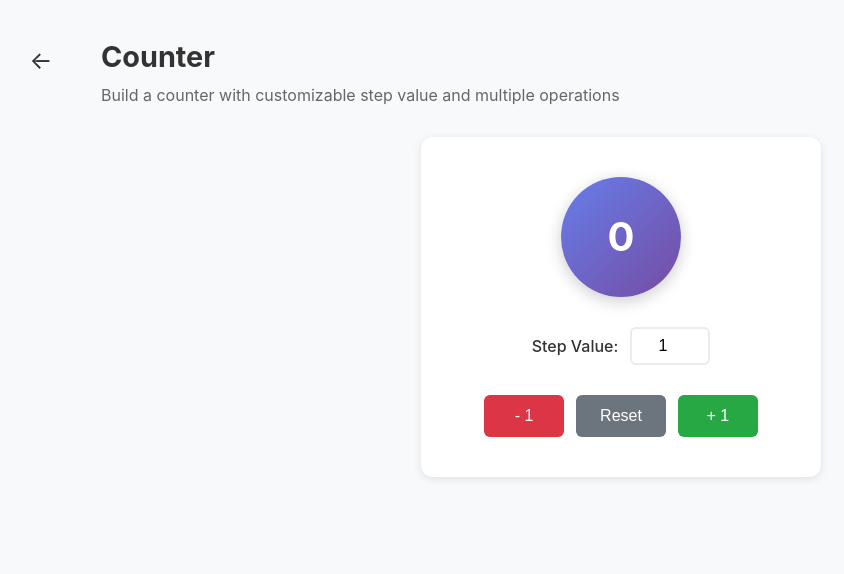
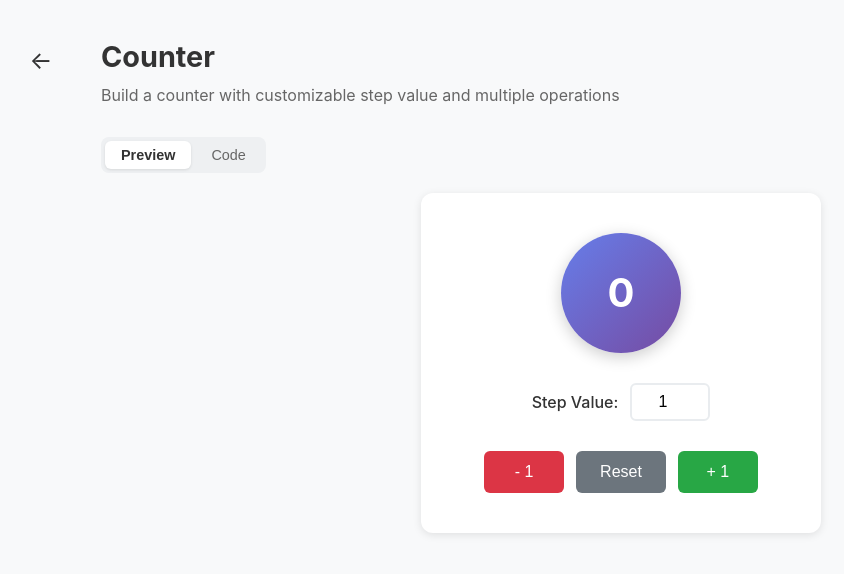
Before and after one commit to shubhmjain30/react-machine-coding, a React (Vite) app: page /counter-app in a window 1280 px wide. Shown: the top 574 px of the page, without its empty margins (19-863 px from the left). Built offline with nearby package versions, Linux system fonts and the light colour scheme.

Commit message:
Add CodeViewer component and integrate with ProblemWrapper for file viewing

```diff
--- a/package.json
+++ b/package.json
@@ -10,6 +10,7 @@
     "preview": "vite preview"
   },
   "dependencies": {
+    "prism-react-renderer": "^2.4.1",
     "react": "^19.1.1",
     "react-dom": "^19.1.1",
     "react-router-dom": "^7.8.2"
--- a/src/App.jsx
+++ b/src/App.jsx
@@ -1,4 +1,5 @@
 import { Route, BrowserRouter as Router, Routes } from "react-router-dom";
+import { getProblemFiles } from "./components/codeFiles";
 import { problems } from "./components/problemsConfig";
 import ProblemsIndex from "./components/ProblemsList";
 import ProblemWrapper from "./components/ProblemWrapper";
@@ -21,6 +22,7 @@ function App() {
 										<ProblemWrapper
 											title={problem.title}
 											description={problem.description}
+											files={getProblemFiles(problem.dir)}
 										>
 											<Component />
 										</ProblemWrapper>
--- /dev/null
+++ b/src/components/CodeViewer.jsx
@@ -0,0 +1,54 @@
+import { useState } from "react";
+import { Highlight, themes } from "prism-react-renderer";
+import "./code-viewer.css";
+
+const CodeViewer = ({ files }) => {
+	const [activeIndex, setActiveIndex] = useState(0);
+
+	if (!files || files.length === 0) {
+		return <p className="code-viewer-empty">No source files found.</p>;
+	}
+
+	const activeFile = files[activeIndex];
+
+	return (
+		<div className="code-viewer">
+			{files.length > 1 && (
+				<div className="code-viewer-file-tabs">
+					{files.map((file, index) => (
+						<button
+							key={file.name}
+							type="button"
+							className={`code-viewer-file-tab ${
+								index === activeIndex ? "active" : ""
+							}`}
+							onClick={() => setActiveIndex(index)}
+						>
+							{file.name}
+						</button>
+					))}
+				</div>
+			)}
+			<Highlight
+				theme={themes.github}
+				code={activeFile.code.trim()}
+				language={activeFile.language}
+			>
+				{({ className, style, tokens, getLineProps, getTokenProps }) => (
+					<pre className={`code-viewer-pre ${className}`} style={style}>
+						{tokens.map((line, i) => (
+							<div key={i} {...getLineProps({ line })}>
+								<span className="code-viewer-line-number">{i + 1}</span>
+								{line.map((token, key) => (
+									<span key={key} {...getTokenProps({ token })} />
+								))}
+							</div>
+						))}
+					</pre>
+				)}
+			</Highlight>
+		</div>
+	);
+};
+
+export default CodeViewer;
--- a/src/components/ProblemWrapper.jsx
+++ b/src/components/ProblemWrapper.jsx
@@ -1,7 +1,11 @@
+import { useState } from "react";
 import { Link } from "react-router-dom";
+import CodeViewer from "./CodeViewer";
 import "./problem-wrapper.css";
 
-const ProblemWrapper = ({ title, description, children }) => {
+const ProblemWrapper = ({ title, description, files, children }) => {
+	const [view, setView] = useState("preview");
+
 	return (
 		<div className="problem-wrapper">
 			<div className="problem-header-section">
@@ -12,7 +16,29 @@ const ProblemWrapper = ({ title, description, children }) => {
 			<div className="problem-main-content">
 				<h1 className="problem-title">{title}</h1>
 				<p className="problem-description">{description}</p>
-				<div className="problem-content">{children}</div>
+				<div className="problem-view-toggle">
+					<button
+						type="button"
+						className={`problem-view-toggle-button ${
+							view === "preview" ? "active" : ""
+						}`}
+						onClick={() => setView("preview")}
+					>
+						Preview
+					</button>
+					<button
+						type="button"
+						className={`problem-view-toggle-button ${
+							view === "code" ? "active" : ""
+						}`}
+						onClick={() => setView("code")}
+					>
+						Code
+					</button>
+				</div>
+				<div className="problem-content">
+					{view === "preview" ? children : <CodeViewer files={files} />}
+				</div>
 			</div>
 		</div>
 	);
--- /dev/null
+++ b/src/components/code-viewer.css
@@ -0,0 +1,62 @@
+.code-viewer {
+	border: 1px solid #e1e4e8;
+	border-radius: 8px;
+	overflow: hidden;
+	background-color: #fff;
+}
+
+.code-viewer-file-tabs {
+	display: flex;
+	gap: 4px;
+	padding: 8px;
+	background-color: #f6f8fa;
+	border-bottom: 1px solid #e1e4e8;
+	overflow-x: auto;
+}
+
+.code-viewer-file-tab {
+	border: none;
+	background: none;
+	padding: 6px 12px;
+	border-radius: 6px;
+	font-size: 0.85rem;
+	font-family: "SFMono-Regular", Consolas, "Liberation Mono", Menlo, monospace;
+	color: #666;
+	cursor: pointer;
+	white-space: nowrap;
+	transition: background-color 0.15s, color 0.15s;
+}
+
+.code-viewer-file-tab:hover {
+	background-color: #eaecef;
+}
+
+.code-viewer-file-tab.active {
+	background-color: #fff;
+	color: #333;
+	font-weight: 600;
+	box-shadow: inset 0 0 0 1px #e1e4e8;
+}
+
+.code-viewer-pre {
+	margin: 0;
+	padding: 16px;
+	overflow-x: auto;
+	font-size: 0.85rem;
+	line-height: 1.6;
+}
+
+.code-viewer-line-number {
+	display: inline-block;
+	width: 32px;
+	margin-right: 16px;
+	text-align: right;
+	color: #b3b9c2;
+	user-select: none;
+}
+
+.code-viewer-empty {
+	padding: 24px;
+	color: #666;
+	text-align: center;
+}
--- /dev/null
+++ b/src/components/codeFiles.js
@@ -0,0 +1,44 @@
+const rawModules = import.meta.glob("./*/*.{jsx,tsx,ts,css}", {
+	eager: true,
+	query: "?raw",
+	import: "default",
+});
+
+const LANGUAGE_BY_EXT = {
+	jsx: "jsx",
+	tsx: "tsx",
+	ts: "tsx",
+	css: "css",
+};
+
+const toPascalCase = (dir) =>
+	dir
+		.split("-")
+		.map((part) => part.charAt(0).toUpperCase() + part.slice(1))
+		.join("");
+
+const filesByDir = {};
+
+for (const [path, code] of Object.entries(rawModules)) {
+	// path looks like "./grid-lights/GridLights.tsx"
+	const [, dir, name] = path.match(/^\.\/([^/]+)\/([^/]+)$/);
+	const ext = name.split(".").pop();
+
+	if (!filesByDir[dir]) filesByDir[dir] = [];
+	filesByDir[dir].push({ name, code, language: LANGUAGE_BY_EXT[ext] ?? "jsx" });
+}
+
+for (const [dir, files] of Object.entries(filesByDir)) {
+	const mainName = toPascalCase(dir);
+	files.sort((a, b) => {
+		const rank = (file) => {
+			if (file.language === "css") return 2;
+			if (file.name.startsWith(mainName)) return 0;
+			return 1;
+		};
+		const rankDiff = rank(a) - rank(b);
+		return rankDiff !== 0 ? rankDiff : a.name.localeCompare(b.name);
+	});
+}
+
+export const getProblemFiles = (dir) => filesByDir[dir] ?? [];
--- a/src/components/problem-wrapper.css
+++ b/src/components/problem-wrapper.css
@@ -62,3 +62,34 @@
 .problem-content .problem-container p:first-of-type {
 	display: none; /* Hide duplicate descriptions */
 }
+
+.problem-view-toggle {
+	display: inline-flex;
+	gap: 4px;
+	padding: 4px;
+	margin-bottom: 20px;
+	background-color: #eef0f2;
+	border-radius: 8px;
+}
+
+.problem-view-toggle-button {
+	border: none;
+	background: none;
+	padding: 6px 16px;
+	border-radius: 6px;
+	font-size: 0.9rem;
+	color: #666;
+	cursor: pointer;
+	transition: background-color 0.15s, color 0.15s;
+}
+
+.problem-view-toggle-button:hover {
+	color: #333;
+}
+
+.problem-view-toggle-button.active {
+	background-color: #fff;
+	color: #333;
+	font-weight: 600;
+	box-shadow: 0 1px 3px rgba(0, 0, 0, 0.1);
+}
--- a/src/components/problemsConfig.ts
+++ b/src/components/problemsConfig.ts
@@ -1,13 +1,14 @@
 import CounterApp from "./counter-app/CounterApp";
 import FolderStructure from "./folder-structure/FolderStructure";
+import GridLights from "./grid-lights/GridLights";
 import ProgressBar from "./progress-bar/ProgressBar";
 import TicTacToe from "./tic-tac-toe/TicTacToe";
-import GridLights from "./grid-lights/GridLights";
 import TrafficSignal from "./traffic-signal/TrafficSignal";
 import UsersList from "./users-list/UsersList";
 
 type Problem = {
 	id: string;
+	dir: string;
 	title: string;
 	description: string;
 	difficulty: "Easy" | "Medium" | "Hard";
@@ -18,6 +19,7 @@ type Problem = {
 export const problems: Problem[] = [
 	{
 		id: "counter-app",
+		dir: "counter-app",
 		title: "Counter",
 		description:
 			"Build a counter with customizable step value and multiple operations",
@@ -27,6 +29,7 @@ export const problems: Problem[] = [
 	},
 	{
 		id: "users",
+		dir: "users-list",
 		title: "Users",
 		description:
 			"Fetch and display users from an API with loading states and error handling",
@@ -40,7 +43,8 @@ export const problems: Problem[] = [
 		component: UsersList,
 	},
 	{
-		id: "signal",
+		id: "traffic-signal",
+		dir: "traffic-signal",
 		title: "Traffic Signal",
 		description:
 			"Create a traffic signal component with red, yellow, and green lights that change automatically based on a timer",
@@ -50,6 +54,7 @@ export const problems: Problem[] = [
 	},
 	{
 		id: "folder-structure",
+		dir: "folder-structure",
 		title: "Folder Structure",
 		description:
 			"Render a nested folder structure with files and folders using recursive components",
@@ -59,6 +64,7 @@ export const problems: Problem[] = [
 	},
 	{
 		id: "tic-tac-toe",
+		dir: "tic-tac-toe",
 		title: "Tic Tac Toe",
 		description:
 			"Build a Tic Tac Toe game with a 3x3 grid, player turns, and win/draw detection",
@@ -68,6 +74,7 @@ export const problems: Problem[] = [
 	},
 	{
 		id: "progress-bar",
+		dir: "progress-bar",
 		title: "Progress Bar",
 		description: "Build a progress bar that fills up over time",
 		difficulty: "Easy",
@@ -76,6 +83,7 @@ export const problems: Problem[] = [
 	},
 	{
 		id: "grid-lights",
+		dir: "grid-lights",
 		title: "Grid Lights",
 		description:
 			"Build a grid of light cells where you can click on cells to activate them, turning them green. When all the cells are activated, all the cells will be deactivated one by one in the reverse order they were activated with 300ms interval in between them.",
```
Also changed, not shown: .claude/launch.json (added), 1 other file (tests, documents, lock files or other folders).
